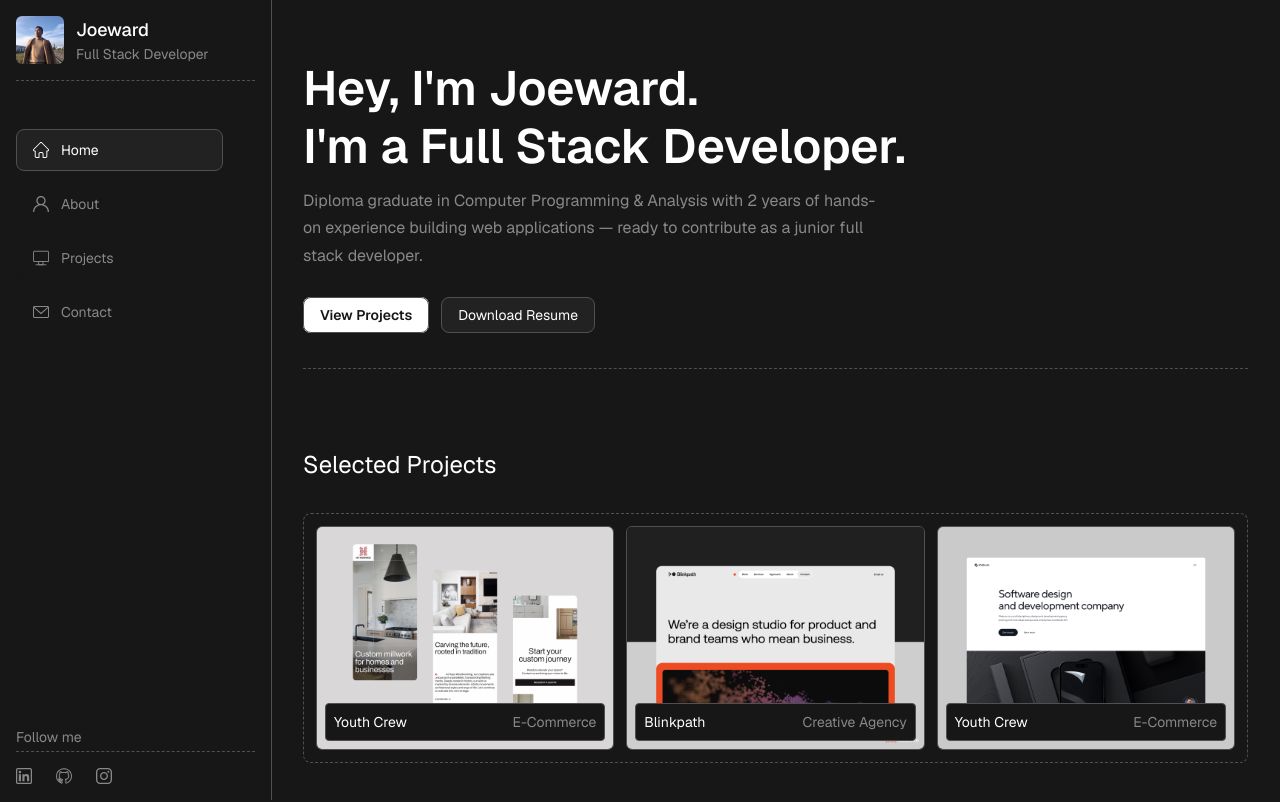
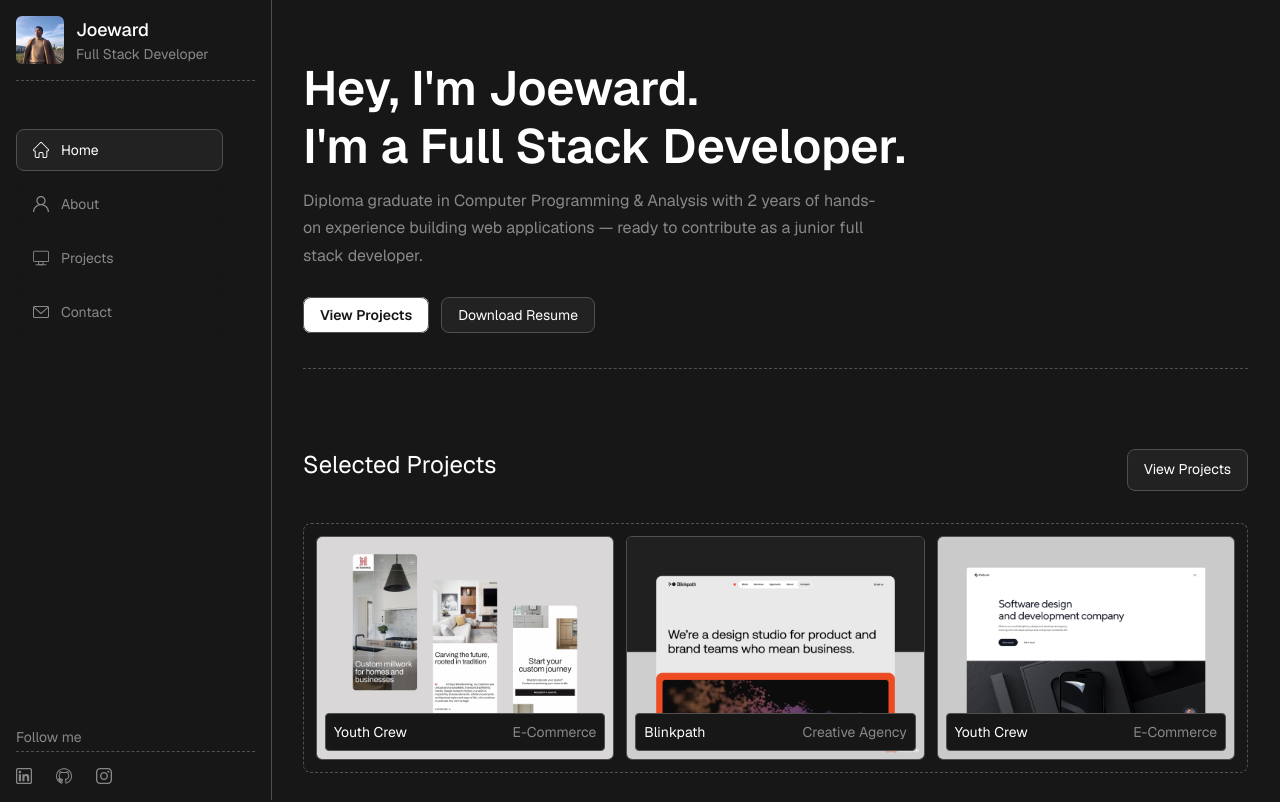
Before and after one commit to joewardperalta/personal-portfolio, a Next.js app: page / in a window 1280 px wide. Shown: the top 802 px of the page. Built offline with nearby package versions, Linux system fonts and the light colour scheme.

Commit message:
Create a Flex component with basic properties for changing the alignments and wrap the headline content in a Flex

```diff
--- a/app/page.js
+++ b/app/page.js
@@ -11,6 +11,7 @@ import StackList from "@/components/StackList";
 // Data
 import projects from "@/data/projects.json";
 import techStack from "@/data/tech-stack.json";
+import Flex from "@/components/Flex";
 
 export default function Page() {
   return (
@@ -48,7 +49,12 @@ export default function Page() {
       <Section>
         <Wrapper>
           <Headline>
-            <SectionHeading>Selected projects</SectionHeading>
+            <Flex justifyContent="between">
+              <SectionHeading>Selected projects</SectionHeading>
+              <Link className="btn secondary-btn" href="/projects">
+                View projects
+              </Link>
+            </Flex>
           </Headline>
 
           <ProjectList projects={projects} />
--- /dev/null
+++ b/components/Flex.jsx
@@ -0,0 +1,33 @@
+const directionClassMap = {
+  column: "flex-col",
+  row: "flex-row",
+};
+
+const justifyContentClassMap = {
+  start: "justify-start",
+  end: "justify-end",
+  between: "justify-between",
+  around: "justify-around",
+  evenly: "justify-evenly",
+};
+
+const alignItemsClassMap = {
+  start: "items-start",
+  end: "items-end",
+  center: "items-center",
+};
+
+export default function Flex({
+  direction = "row",
+  justifyContent = "start",
+  alignItems = "start",
+  children,
+}) {
+  return (
+    <div
+      className={`flex ${justifyContentClassMap[justifyContent]} ${alignItemsClassMap[alignItems]} ${directionClassMap[direction]}`}
+    >
+      {children}
+    </div>
+  );
+}
```
